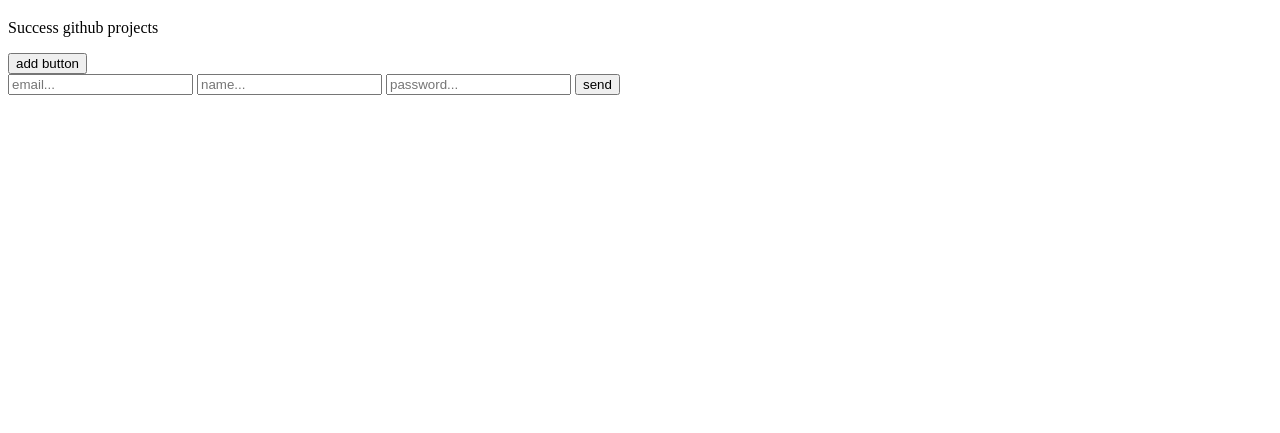
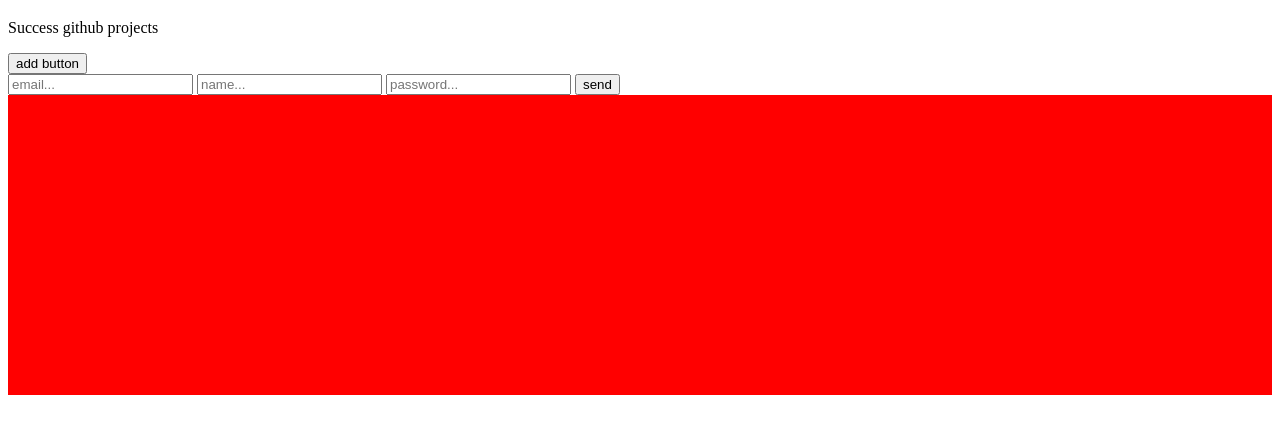
Before and after one commit to Fesleen/month-2-lesson-1, a plain HTML site: page index.html in a window 1280 px wide. Shown: the part 61-494 px from the top of the page. Drawn offline with Linux system fonts and the light colour scheme.

Commit message:
project add header component

```diff
--- a/index.html
+++ b/index.html
@@ -3,6 +3,7 @@
 <head>
     <meta charset="UTF-8">
     <meta name="viewport" content="width=device-width, initial-scale=1.0">
+    <link rel="stylesheet" href="./main.css">
     <title>Document</title>
 </head>
 <body>
@@ -15,6 +16,8 @@
         <input type="password" placeholder="password..." required>
         <button type="submit">send</button>
     </form>
+    <div class="header">
 
+    </div>
 </body>
 </html>
--- /dev/null
+++ b/main.css
@@ -0,0 +1,5 @@
+.header{
+    background-color: red;
+    height: 300px;
+    width: 100%;
+}
```
